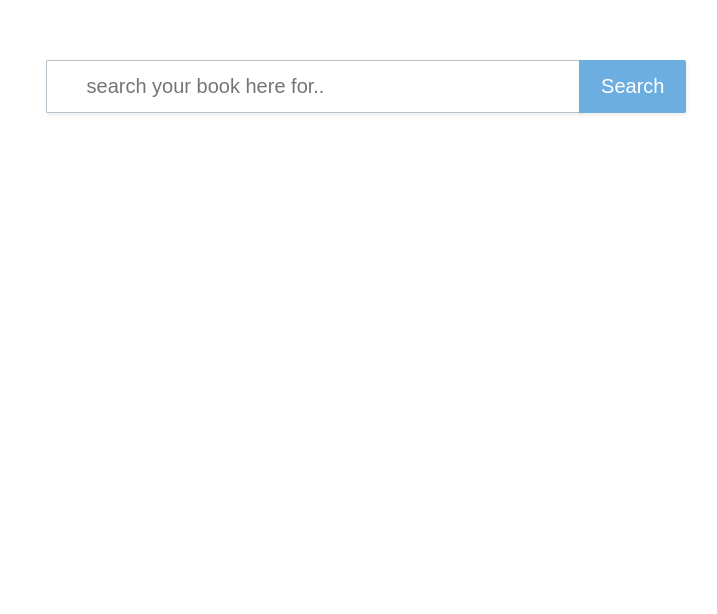
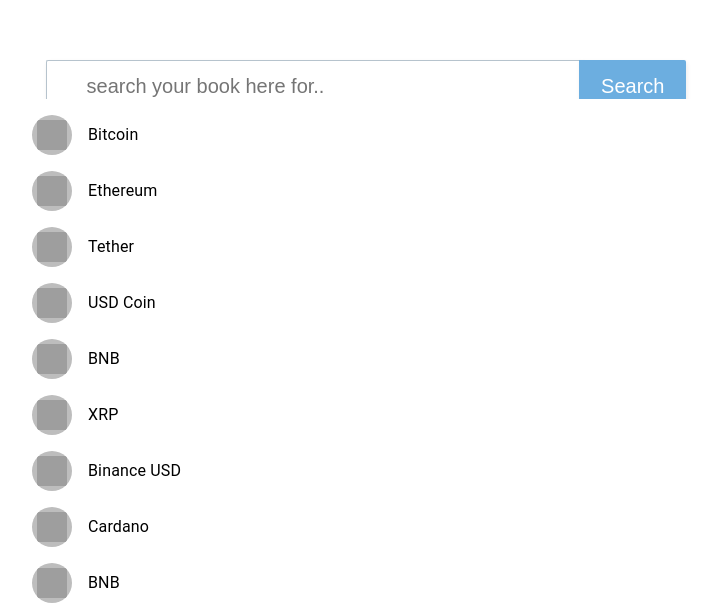
Before and after one commit to SaharshPatel24/FullstackDocker-app, a React (Create React App) app in the folder client/: page / in a window 1280 px wide. Shown: the part 186-800 px from the top of the page, without its empty margins (274-991 px from the left). Built offline with nearby package versions, Linux system fonts and the light colour scheme; grey boxes are pictures that could not be loaded.

Commit message:
designed proper list view

```diff
--- a/client/src/App.tsx
+++ b/client/src/App.tsx
@@ -30,13 +30,7 @@
 
         }} >
         {
-          Data.filter(post => {
-            if (query === '') {
-              return;
-            } else if (post.name.toLowerCase().includes(query.toLowerCase())) {
-              return post;
-            }
-          }).map((data, key) => {
+          Data.map((data, key) => {
             return <ListItem key={key}>
               <ListItemAvatar>
                 <Avatar>
```
